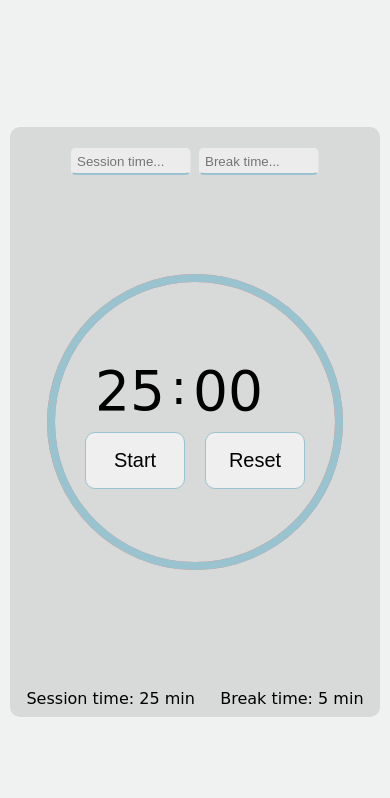
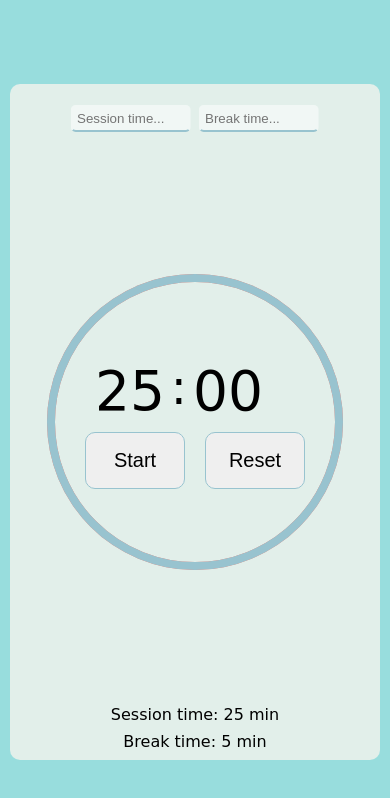
Before and after one commit to Alex-Rubanov/pomodoro-app, a plain HTML site: page index.html in a window 390 px wide. Both pictures are taken after a click on the button "Reset". Drawn offline with Linux system fonts and the light colour scheme; a web font is replaced by a local one.

Commit message:
added UI output  for your time session/break preferences

```diff
--- a/script.js
+++ b/script.js
@@ -1,5 +1,7 @@
 'use strict';
 
+const DEFAULT_SESSION_TIME = 25;
+const DEFAULT_BREAK_TIME = 5;
 const SESSION_TIME_COLOR = 'rgb(250, 128, 114)';
 const BREAK_TIME_COLOR = 'rgb(107,142,35)';
 const SVG_STROKE_DASHOFFSET = -912;
@@ -14,8 +16,8 @@ const breakTimeInput = document.querySelector('#break');
 
 let minutes = document.querySelector('.timer-minutes');
 let seconds = document.querySelector('.timer-seconds');
-let totalTime = 25 * 60, breakTime = 5 * 60;
-let sessionMinutes, breakMinutes;
+let sessionMinutes = DEFAULT_SESSION_TIME, breakMinutes = DEFAULT_BREAK_TIME;
+let totalTime = sessionMinutes * 60, breakTime = breakMinutes * 60;
 
 let remainingSessionTime = totalTime;
 let intervalID;
@@ -45,6 +47,24 @@ const setTime = () => {
     minutes.textContent = addZero(sessionMinutes);
 };
 
+const updateScreenTimeInfo = () => {
+    const sessionInfo = document.querySelector('.session-value');
+    const breakInfo = document.querySelector('.break-value');
+
+    sessionInfo.textContent = `Session time: ${sessionMinutes} min`;
+    breakInfo.textContent = `Break time: ${breakMinutes} min`;
+};
+
+const setScreenTimeInfoToDefault = () => {
+    sessionMinutes = DEFAULT_SESSION_TIME;
+    breakMinutes = DEFAULT_BREAK_TIME;
+
+    updateScreenTimeInfo(sessionMinutes);
+    updateScreenTimeInfo(breakMinutes);
+    setTime();
+    clearBorderProgressBar();
+};
+
 const setSessionMinutes = () => {
     sessionTimeInput.addEventListener('keydown', (e) => {
 
@@ -61,6 +81,7 @@ const setSessionMinutes = () => {
             sessionTimeInput.value = '';
             minutes.textContent = addZero(sessionMinutes);
 
+            updateScreenTimeInfo(sessionMinutes);
             setTime();
         }
     });
@@ -83,6 +104,8 @@ const setBreakMinutes = () => {
 
             breakMinutes = +(breakTimeInput.value);
             breakTimeInput.value = '';
+
+            updateScreenTimeInfo(breakMinutes);
         }
     });
 };
@@ -152,7 +175,7 @@ const switchToBreakTime = () => {
     colorFill = 100 / breakTime;
     circleBorder.style.stroke = BREAK_TIME_COLOR;
 
-    intervalID = setInterval(setClockTime, 10);
+    intervalID = setInterval(setClockTime, 1000);
 };
 
 const clearTimer = () => {
@@ -161,7 +184,7 @@ const clearTimer = () => {
         createAnimatedCircle(10000);
 
         if (breakTimeID) {
-            setTimeout(switchToBreakTime, 10000);
+            setTimeout(switchToBreakTime, 10);
         }
 
         minutes.textContent = '00';
@@ -176,6 +199,19 @@ const stopTimer = () => {
     clearInterval(intervalID);
 };
 
+const clearBorderProgressBar = () => {
+    step = breakTimeID ? +(SVG_STROKE_DASHOFFSET / totalTime) : +(SVG_STROKE_DASHOFFSET / breakTime);
+    circleTimeProgress = Math.abs(step);
+    circleBorder.style.stroke = SESSION_TIME_COLOR;
+};
+
+const clearColorFillProgress = () => {
+    colorFillProgress = 0;
+    colorFill = 100 / totalTime;
+    circle.style.setProperty('--height', 0);
+};
+
+
 const resetTimer = () => {
     if (!breakTimeID) {
         breakTimeID = !breakTimeID;
@@ -183,14 +219,9 @@ const resetTimer = () => {
 
     remainingSessionTime = totalTime;
 
-    step = breakTimeID ? +(SVG_STROKE_DASHOFFSET / totalTime) : +(SVG_STROKE_DASHOFFSET / breakTime);
-    circleTimeProgress = Math.abs(step);
-    circleBorder.style.stroke = SESSION_TIME_COLOR;
-
-    colorFillProgress = 0;
-    colorFill = 100 / totalTime;
-    circle.style.setProperty('--height', 0);
-
+    clearBorderProgressBar();
+    clearColorFillProgress();
+    setScreenTimeInfoToDefault();
     updateCircleBorderProgress();
     updateClockTime();
     stopTimer();
--- a/style.css
+++ b/style.css
@@ -12,7 +12,7 @@ body {
     display: flex;
     justify-content: center;
     align-items: center;
-    background-color: rgb(240, 241, 241);
+    background-color: rgb(152, 221, 221);
     z-index: -10;
 }
 
@@ -20,7 +20,7 @@ body {
     position: relative;
     width: 50%;
     min-height: 60vh;
-    background-color:rgba(0, 0, 0, 0.1);
+    background-color:		RGB(226, 239, 234);
     border-radius: 10px;
     display: flex;
     justify-content: center;
@@ -32,7 +32,7 @@ body {
 
 @media (max-width: 750px) {
     .app-wrapper {
-        width: 95%;
+        width: 65%;
         height: 70vh;
     }
 }
@@ -72,6 +72,21 @@ body {
     padding: 0.25rem;
     position: absolute;
     bottom: 5px;
+}
+
+@media (max-width: 600px) {
+    .current-values {
+        flex-direction: column;
+        align-items: center;
+        gap: 0.5rem;
+    }
+}
+
+@media (max-width: 500px) {
+   .app-wrapper {
+        width: 95%;
+        height: 80vh;
+   }
 }
 
 .app-circle {
```
